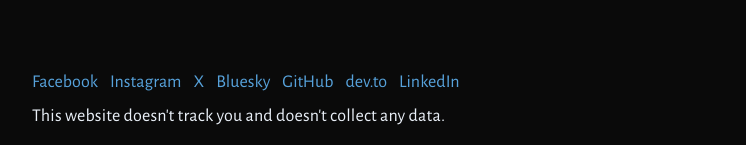
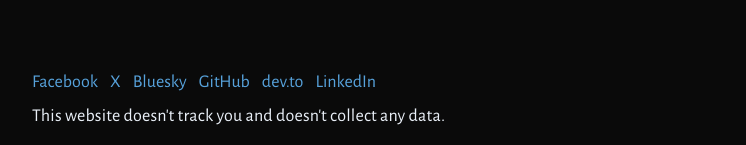
Before and after one commit to web-padawan/web-padawan.github.io, an Eleventy site: page source/site/index.njk in a window 1280 px wide. Shown: the part 682-827 px from the top of the page, without its empty margins (86-832 px from the left). Built offline with nearby package versions, Linux system fonts and the light colour scheme; Eleventy itself is replaced by a stand-in of ours; files that its build step writes are made by us from their sources; what eleventy-plugin-embed-twitter would draw is missing.

Commit message:
Remove Instagram link from the footer

```diff
--- a/source/site/_includes/layouts/base.njk
+++ b/source/site/_includes/layouts/base.njk
@@ -50,7 +50,6 @@
       <footer class="footer">
         <ul class="social">
           <li class="social__item"><a rel="noopener noreferrer" href="https://facebook.com/iamkulykov">Facebook</a></li>
-          <li class="social__item"><a rel="noopener noreferrer" href="https://instagram.com/iamkulykov">Instagram</a></li>
           <li class="social__item"><a rel="noopener noreferrer" href="https://x.com/serhiikulykov">X</a></li>
           <li class="social__item"><a rel="noopener noreferrer" href="https://bsky.app/profile/iamkulykov.bsky.social">Bluesky</a></li>
           <li class="social__item"><a rel="noopener noreferrer" href="https://github.com/web-padawan">GitHub</a></li>
```
